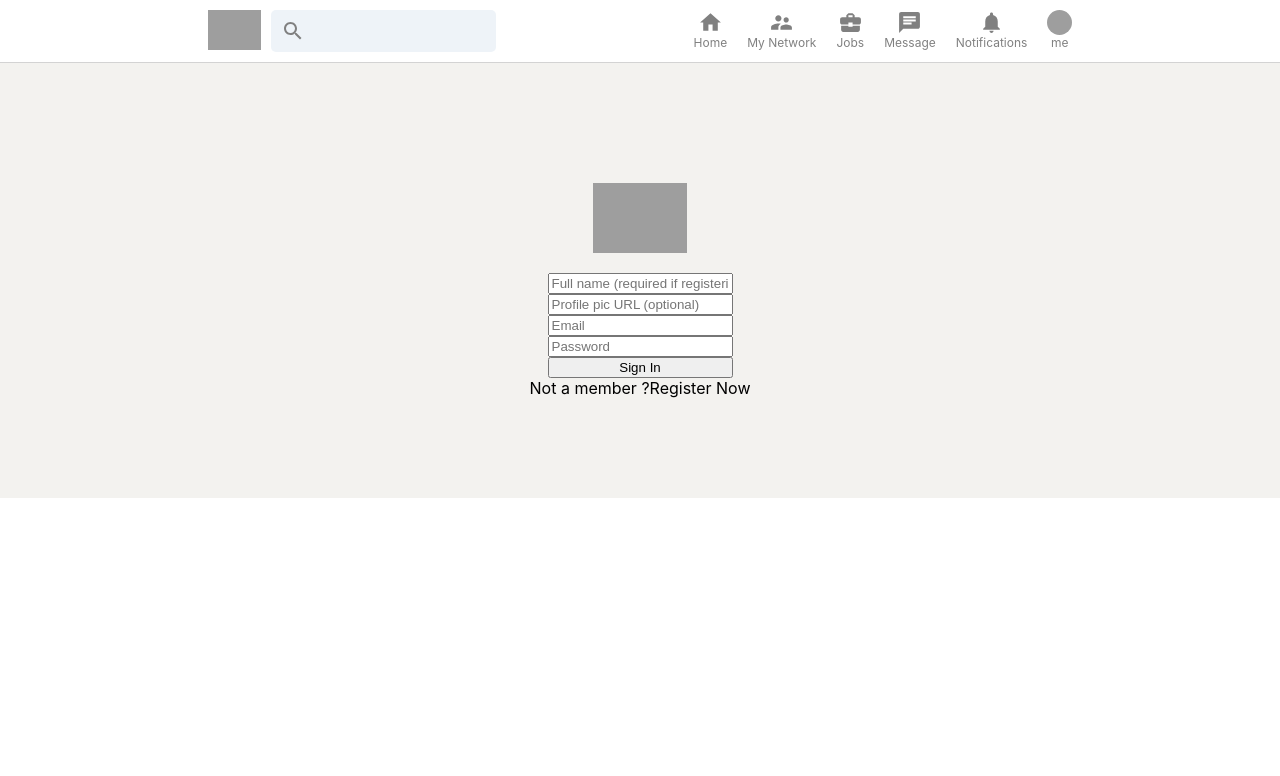
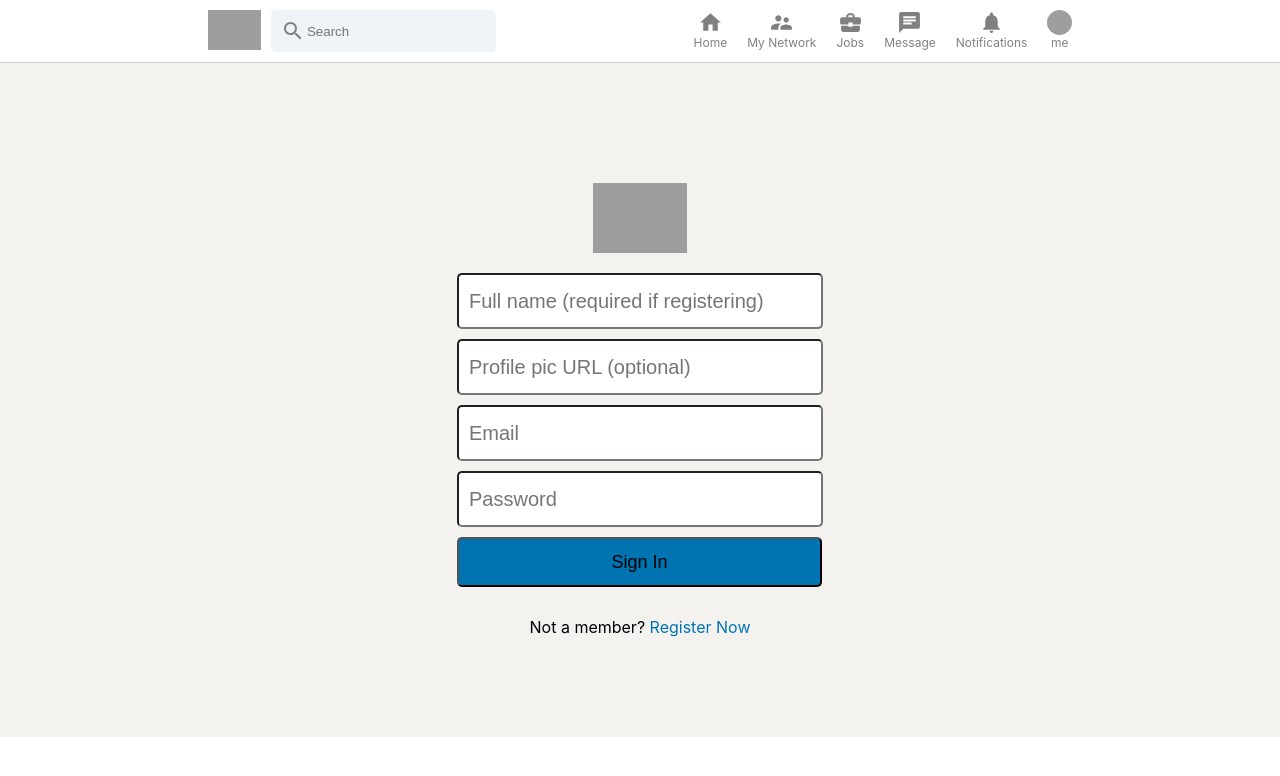
Before and after one commit to BISrat3/linkedin-clone, a React (Create React App) app: page / in a window 1280 px wide. Shown: the top 776 px of the page. Built offline with nearby package versions, Linux system fonts and the light colour scheme; no server answers; grey boxes are pictures that could not be loaded.

Commit message:
register user

```diff
--- a/src/App.js
+++ b/src/App.js
@@ -1,15 +1,38 @@
-import React from 'react';
+import React, {useEffect} from 'react';
 import './App.css';
 import Header from './Header';
 import Sidebar from './Sidebar';
 import Feed from './Feed';
 import Login from './Login';
-import { useSelector } from 'react-redux';
+import { useDispatch, useSelector } from 'react-redux';
 import {selectUser} from '../src/features/userSlice'
+import { auth } from './firebase';
+import {logout } from "./features/userSlice"
+import {login } from "./features/userSlice"
 
 function App() {
   // pull the user from the data store
   const user = useSelector(selectUser)
+  const dispatch = useDispatch()
+
+  // when the app component loads we fire off a pieace of code
+  useEffect(() => {
+    // it means persisted authentication
+    auth.onAuthStateChanged((userAuth) => {
+      if(userAuth){
+        // user is logged in
+        dispatch(login({
+          email: userAuth.email,
+          uid: userAuth.uid,
+          displayName: userAuth.name,
+          photoUrl: userAuth.photoURL,
+        }))
+      } else {
+        //  user is logged out
+        dispatch(logout())
+      }
+    })
+  },[])
 
   return (
     <div className="app">
--- a/src/Header.js
+++ b/src/Header.js
@@ -16,7 +16,7 @@ function Header() {
             <div className="header__search">
                 <SearchIcon/>
                 {/* SearchIcon */}
-                <input type="text"/>
+                <input type="text" placeholder='Search'/>
             </div>
         </div>
 
--- a/src/Login.css
+++ b/src/Login.css
@@ -18,4 +18,31 @@
     display: flex;
     flex-direction: column;
 }
-/* .login__register */
+
+.login > form > input {
+    width: 350px;
+    height: 50px;
+    font-size: 20px;
+    padding-left: 10px;
+    margin-bottom: 10px;
+    border-radius:5px;
+}
+
+.login > form > button {
+    margin-bottom: 10px;
+    padding: 10px;
+    width: 365px;
+    height: 50px;
+    font-size: large;
+    background-color: #0074b1;
+    border-radius: 5px;
+}
+
+.login__register {
+    color:#0074b1;
+    cursor: pointer;
+}
+
+.login > p {
+    margin-top: 20px;
+}
--- a/src/Login.js
+++ b/src/Login.js
@@ -1,27 +1,87 @@
-import React from 'react'
+import React, {useState} from 'react'
 import "./Login.css"
+import {auth} from './firebase'
+import {login} from './features/userSlice'
+import { useDispatch } from 'react-redux'
 
 function Login() {
+    const [email, setEmail] = useState('')
+    const [password, setPassword] = useState('')
+    const [name, setName] = useState('')
+    const [profile, setProfile] = useState('')
+    const dispatch = useDispatch()
 
     const signin = (e) =>{
         e.preventDefalut()
+
+
     }
     const register = (e) =>{
-        e.preventDefalut()
+        // if there you didn't put full name return ...
+        if(!name){
+            return alert("Please enter a full name")
+        }
+
+        // if is used to create user with email and password
+        auth.createUserWithEmailAndPassword(email, password)
+        .then((userAuth) => {
+            // once we get the user it allow user we can update profile
+            userAuth.user.updateProfile({
+                displayName: name,
+                photoURL: profile,
+            })
+            .then(() => {
+                // push the user into the store use dispatch login action - redux
+                dispatch(login({
+                    email: userAuth.user.email,
+                    uid: userAuth.user.uid,
+                    displayName: name,
+                    photoUrl: profile,
+                }))
+            })
+        }).catch((error) => alert(error))
     }
+
   return (
     <div className='login'>
         <img src="https://brand.linkedin.com/content/dam/brand/site/img/logo/logo-hero.png" alt=""/>
         <form >
-            <input type="text" placeholder='Full name (required if registering)'/>
-            <input type="text" placeholder='Profile pic URL (optional)'/>
-            <input type="email" placeholder='Email'/>
-            <input type="password" placeholder='Password' />
-            <button type='submit' onClick={signin}> Sign In</button>
+            <input
+                type="text"
+                placeholder='Full name (required if registering)' value={name}
+                onChange={(e) => setName(e.target.value)}
+            />
+
+            <input
+                type="text"
+                placeholder='Profile pic URL (optional)'
+                value={profile}
+                onChange={(e) => setProfile(e.target.value)}
+            />
+
+            <input
+                type="email"
+                placeholder='Email'
+                value={email}
+                onChange={(e) => setEmail(e.target.value)}
+            />
+
+            <input
+                type="password"
+                placeholder='Password'
+                value={password}
+                onChange={(e) => setPassword(e.target.value)}
+            />
+
+            <button
+                type='submit'
+                onClick={signin}> Sign In
+            </button>
         </form>
-        <p>Not a member ?
+        <p>
+            Not a member?
             <span className='login__register'
-                onClick={register}>Register Now</span>
+                onClick={register}> Register Now</span>
         </p>
     </div>
   )
--- a/src/features/userSlice.js
+++ b/src/features/userSlice.js
@@ -13,7 +13,7 @@ export const userSlice = createSlice({
       // which detects changes to a "draft state" and produces a brand new
       // immutable state based off those changes
       // payload is an object we passed along with it
-      state.value = action.payload
+      state.user = action.payload
     },
     // Use the PayloadAction type to declare the contents of `action.payload`
     logout: (state) => {
```
